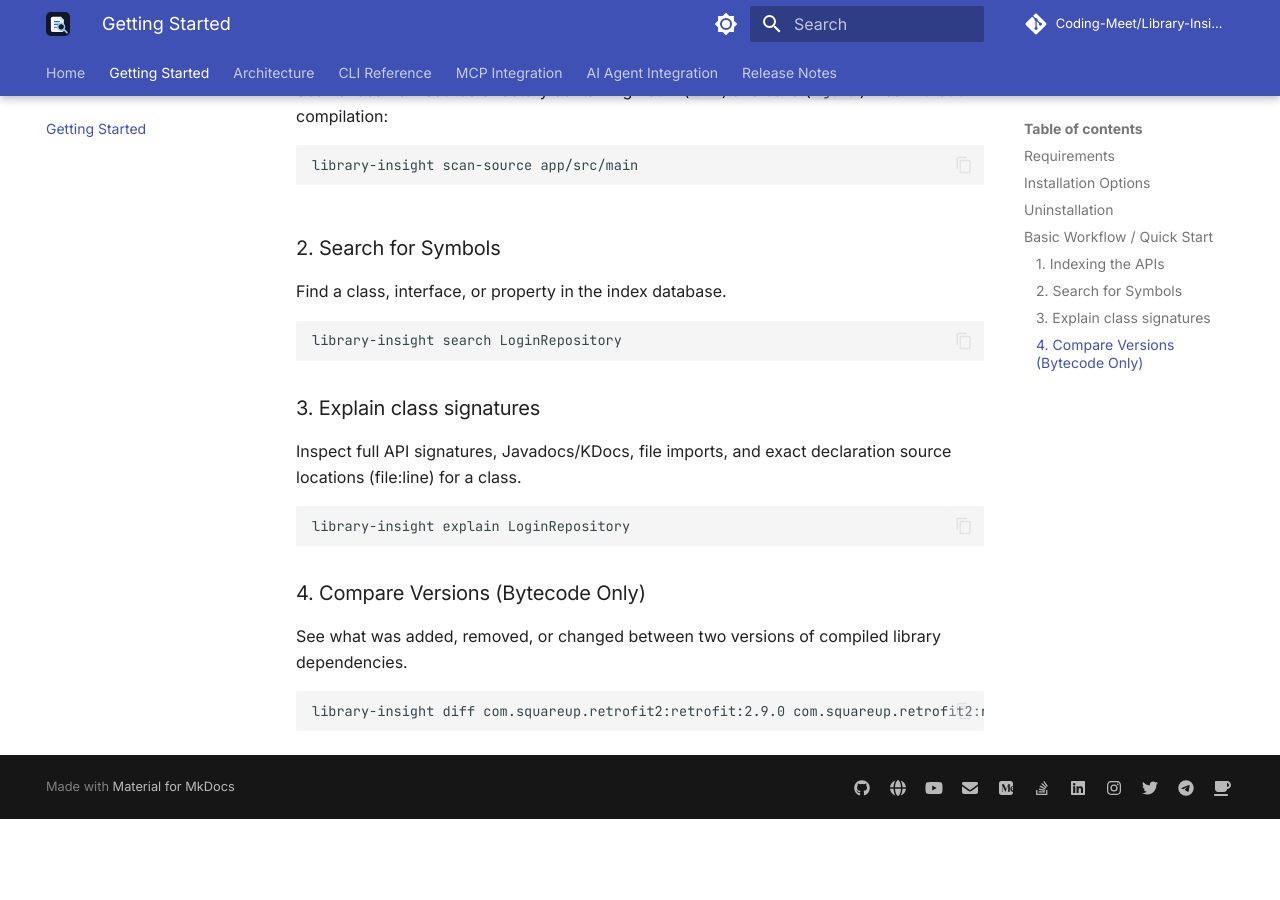
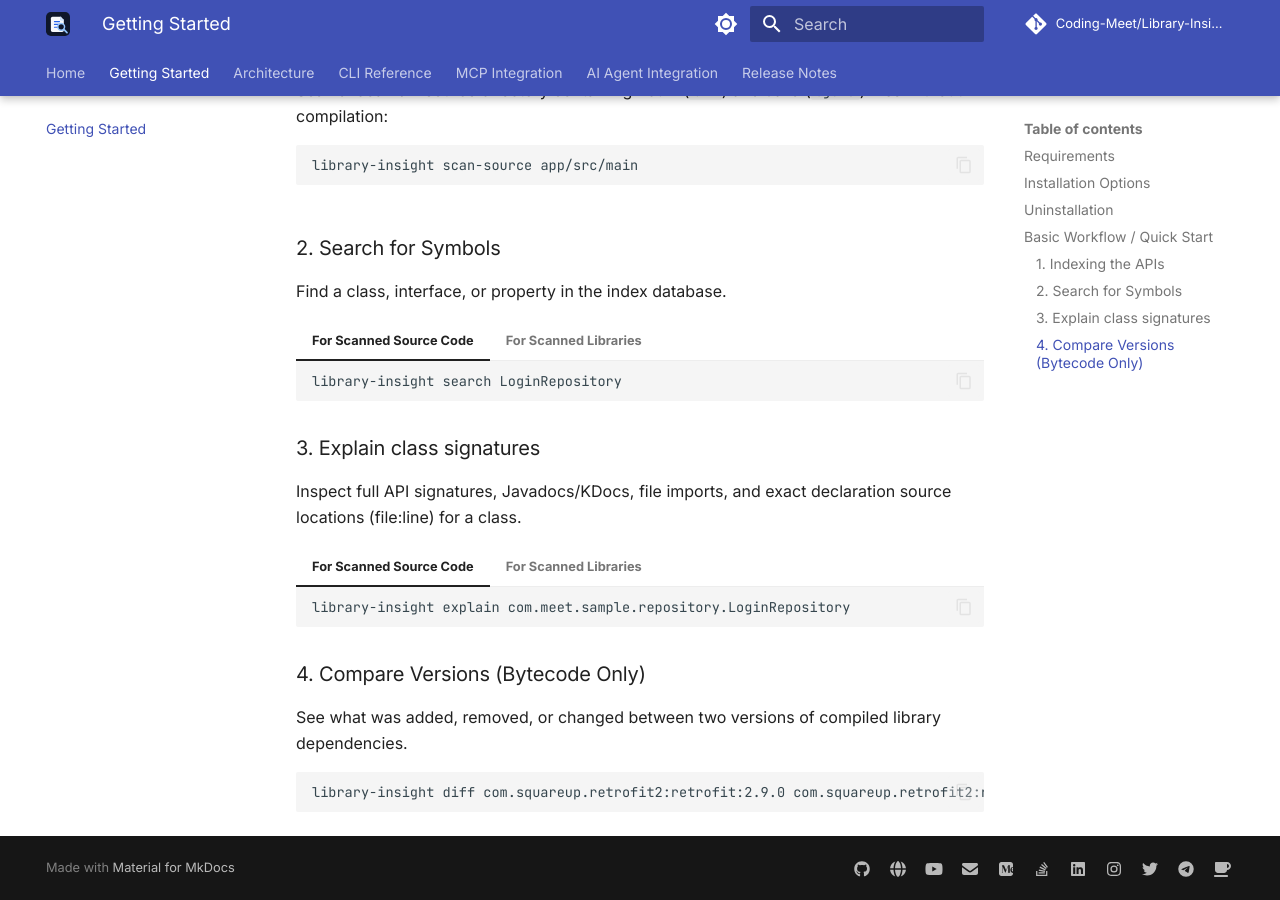
Before and after one commit to Coding-Meet/Library-Insight, an MkDocs documentation site: the page built from docs/getting-started.md, in a window 1280 px wide and 900 px high, scrolled down 1258 px. Built offline with MkDocs 1.6.1 and Material for MkDocs 9.7.7, drawn with Linux system fonts in a browser that asks for light colours; comment, search, counter and statistics services are not loaded; before the commit the page ends 2077 px from its top, so only the background shows below that.

````diff
--- a/docs/getting-started.md
+++ b/docs/getting-started.md
@@ -86,17 +86,33 @@ You can build an API index database using either of the two pipelines:
 
 Find a class, interface, or property in the index database.
 
-```bash
-library-insight search LoginRepository
-```
+=== "For Scanned Source Code"
+
+    ```bash
+    library-insight search LoginRepository
+    ```
+
+=== "For Scanned Libraries"
+
+    ```bash
+    library-insight search Retrofit
+    ```
 
 ### 3. Explain class signatures
 
 Inspect full API signatures, Javadocs/KDocs, file imports, and exact declaration source locations (file:line) for a class.
 
-```bash
-library-insight explain LoginRepository
-```
+=== "For Scanned Source Code"
+
+    ```bash
+    library-insight explain com.meet.sample.repository.LoginRepository
+    ```
+
+=== "For Scanned Libraries"
+
+    ```bash
+    library-insight explain retrofit2.Retrofit
+    ```
 
 ### 4. Compare Versions (Bytecode Only)
 
````
Also changed, not shown: docs/assets/flow-animation.svg (added), 1 other file.
